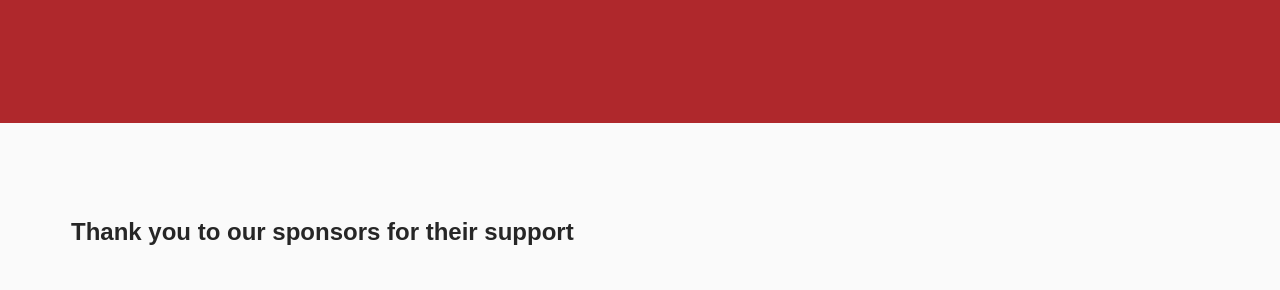
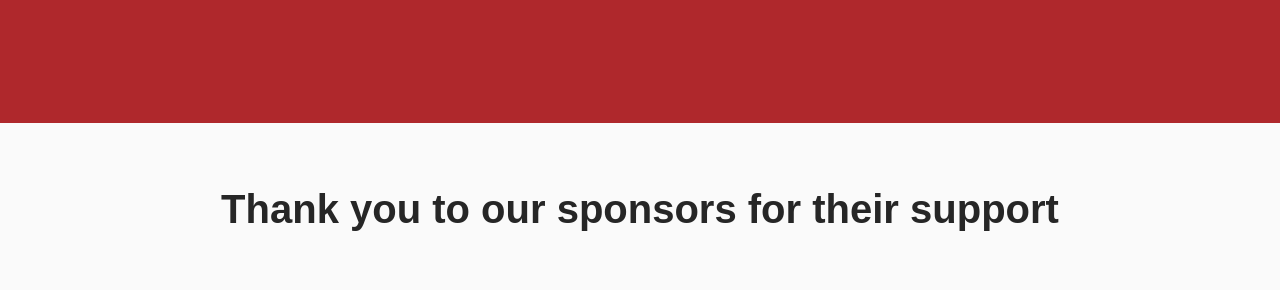
Before and after one commit to jkdufair/marchathon, a plain HTML site: page index.html in a window 1280 px wide. Shown: the part 1596-1886 px from the top of the page. Drawn offline with nearby package versions, Linux system fonts and the light colour scheme; some packages are replaced by stand-ins of ours; a script that the page names is missing; files whose address does not match are found by name; a web font is replaced by a local one.

Commit message:
Logo section styling tweaks. Tighten up now ♪♪♪

```diff
--- a/css/marchathon.css
+++ b/css/marchathon.css
@@ -72,8 +72,17 @@
 	}
 }
 
+.fh5co-features-style-3 {
+	padding: 3em 0;
+}
+
+.fh5co-features-style-3 h3 {
+	font-size: 40px;
+	text-align: center;
+}
+
 .fh5co-features-style-3 .row {
-	padding-bottom: 2em;
+	padding-bottom: 1em;
 }
 
 .fh5co-features-style-3 .row div {
```
